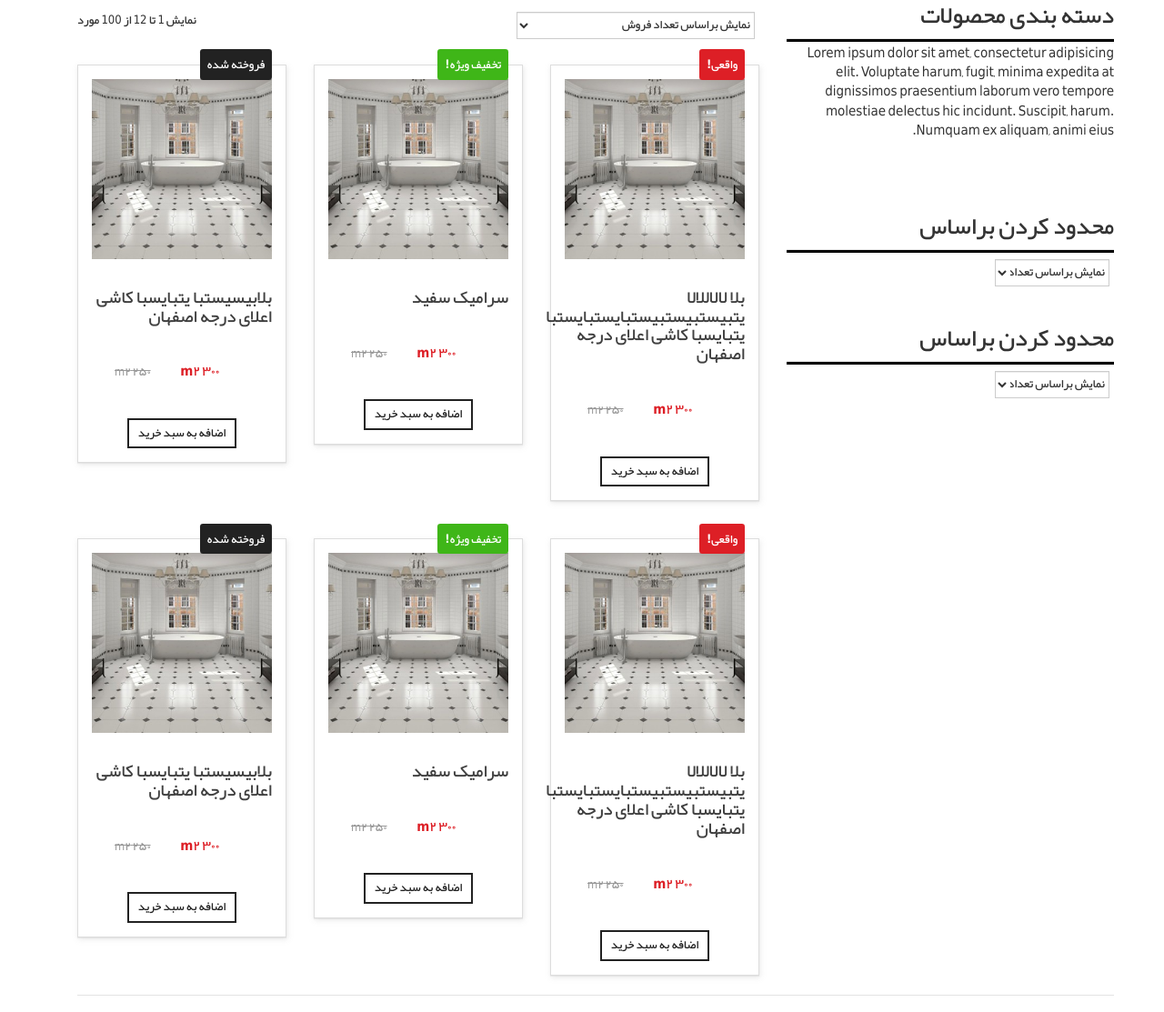
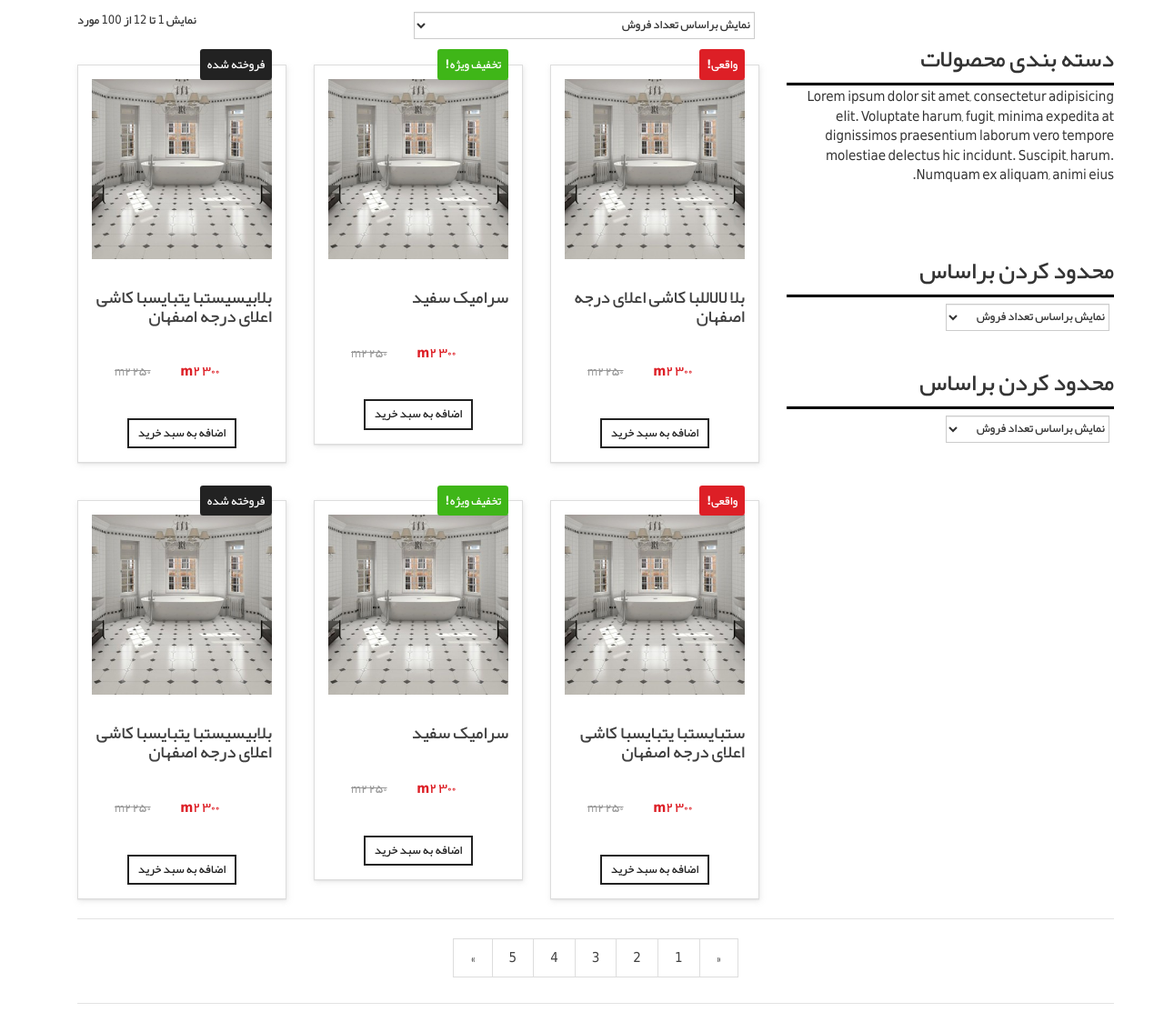
Before and after one commit to mmdsharifi/tilesrus, a website: page category.html in a window 1280 px wide. Shown: the part 577-1690 px from the top of the page at 91% size. Drawn offline with Linux system fonts and the light colour scheme.

```diff
--- a/category.html
+++ b/category.html
@@ -131,6 +131,9 @@
                                         <div>
                                             <h3> محدود کردن براساس قیمت</h3>
                                             <hr class="line">
+
+                                            Filter by price interval: <b>€ 10</b> <input id="ex2" type="text" class="span2" value="" data-slider-min="10" data-slider-max="1000" data-slider-step="5" data-slider-value="[250,450]"/> <b>€ 1000</b>
+
                                         </div>
                                    Lorem ipsum dolor sit amet, consectetur adipisicing elit. Voluptate harum, fugit, minima expedita at dignissimos praesentium laborum vero tempore molestiae delectus hic incidunt. Suscipit, harum. Numquam ex aliquam, animi eius.
                                     </div>
@@ -199,7 +202,7 @@
                                         <span class="item-label label label-danger ">واقعی!</span>
                                     </figure>
                                     <figcaption>
-                                        <h4><a href="# ">بلا لالاللالا یتبیستبیستبیستبایستبایستبا یتبایسبا کاشی اعلای درجه اصفهان</a></h4>
+                                        <h4><a href="# ">بلا لالاللبا کاشی اعلای درجه اصفهان</a></h4>
                                         <p class="center-txt meta-item ">
                                             <span dir="ltr " class="pull-right text-muted ">
                                             <small><s>۲۵۰ m۲</s></small>
@@ -277,7 +280,7 @@
                                         <span class="item-label label label-danger ">واقعی!</span>
                                     </figure>
                                     <figcaption>
-                                        <h4><a href="# ">بلا لالاللالا یتبیستبیستبیستبایستبایستبا یتبایسبا کاشی اعلای درجه اصفهان</a></h4>
+                                        <h4><a href="# ">ستبایستبا یتبایسبا کاشی اعلای درجه اصفهان</a></h4>
                                         <p class="center-txt meta-item ">
                                             <span dir="ltr " class="pull-right text-muted ">
                                             <small><s>۲۵۰ m۲</s></small>
--- a/less/Modules/category.less
+++ b/less/Modules/category.less
@@ -5,10 +5,11 @@
 .side{
     margin-top: 80px;
 }
+@wid:50%;
 .form-control{
     float: right;
     font-size: 1.3rem;
-    width: 35%;
+    width: @wid;
     height: 30px;
     padding: 0;
     margin: 5px 5px 10px auto;
```
Also changed, not shown: dist/css/style.css.
